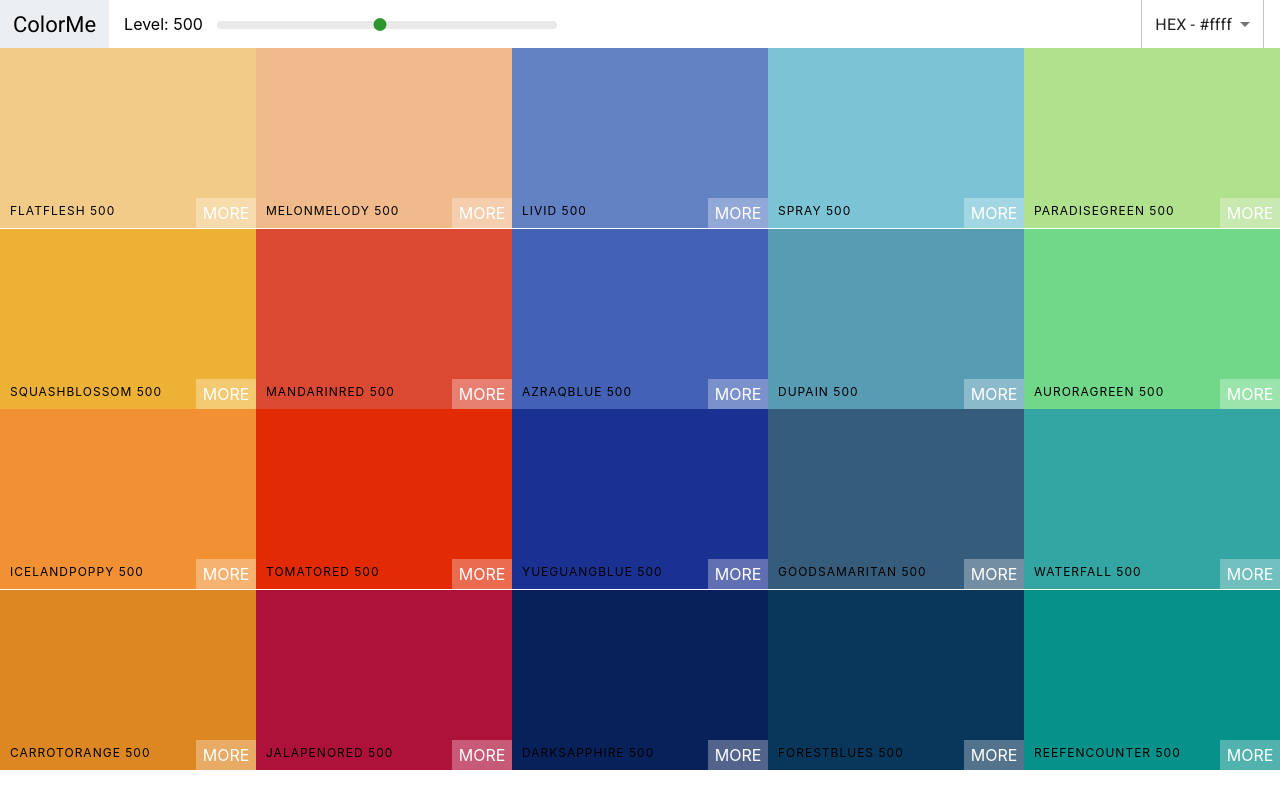
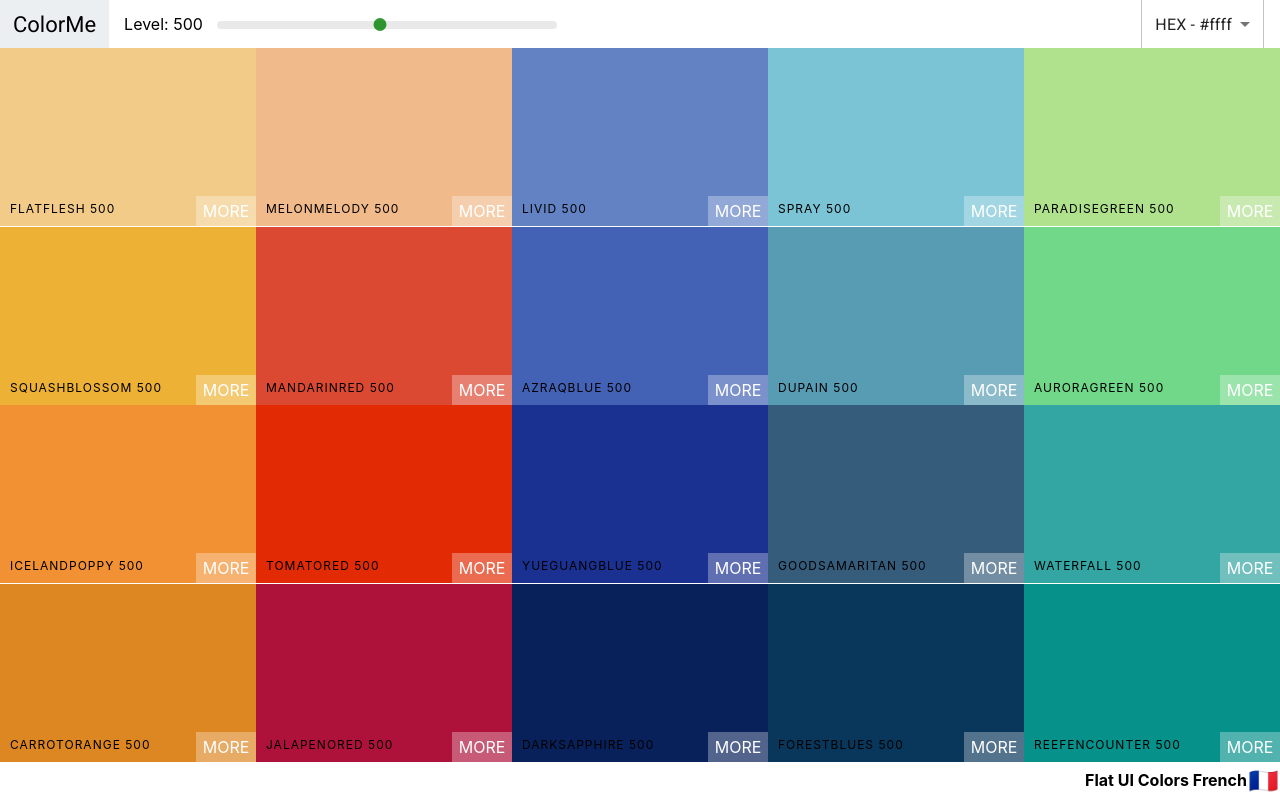
Before and after one commit to fineboyy/colors-app, a React (Create React App) app: page / in a window 1280 px wide. Built offline with nearby package versions, Linux system fonts and the light colour scheme.

Commit message:
Add Palette Footer

```diff
--- a/src/App.css
+++ /dev/null
@@ -1 +0,0 @@
-.App { overflow-x: hidden; overflow-y: hidden;}
--- a/src/Palette.css
+++ b/src/Palette.css
@@ -1,7 +1,24 @@
 .Palette {
     height: 100vh;
+    width: 100%;
+    display: flex;
+    flex-direction: column;
 }
 
 .Palette-colors {
     height: 90%;
 }
+
+.Palette-footer {
+    background-color: white;
+    height: 5vh;
+    display: flex;
+    justify-content: flex-end;
+    align-items: center;
+    font-weight: bold;
+}
+
+.emoji {
+    font-size: 1.5rem;
+    margin: 0.1rem;
+}
--- a/src/Palette.js
+++ b/src/Palette.js
@@ -28,20 +28,22 @@
     }
 
     render() {
-        const {colors} = this.props.palette
+        const {colors, paletteName, emoji } = this.props.palette
         const {level, format} = this.state
 
         const colorBoxes = colors[level].map(color => (
-            <ColorBox background={color[format]} name={color.name} />
+            <ColorBox background={color[format]} name={color.name} key={color.id} />
         ))
         return (
             <div className='Palette'>
                <Navbar level={level} changeLevel={this.changeLevel} changeColorFormat={this.changeColorFormat} />
-                {/* Navbar goes here */}
                 <div className='Palette-colors'>
                     {colorBoxes}
                 </div>
-                {/* Footer eventually */}
+                <footer className='Palette-footer'>
+                    {paletteName}
+                    <span className='emoji'>{emoji}</span>
+                </footer>
             </div>
         )
     }
```
